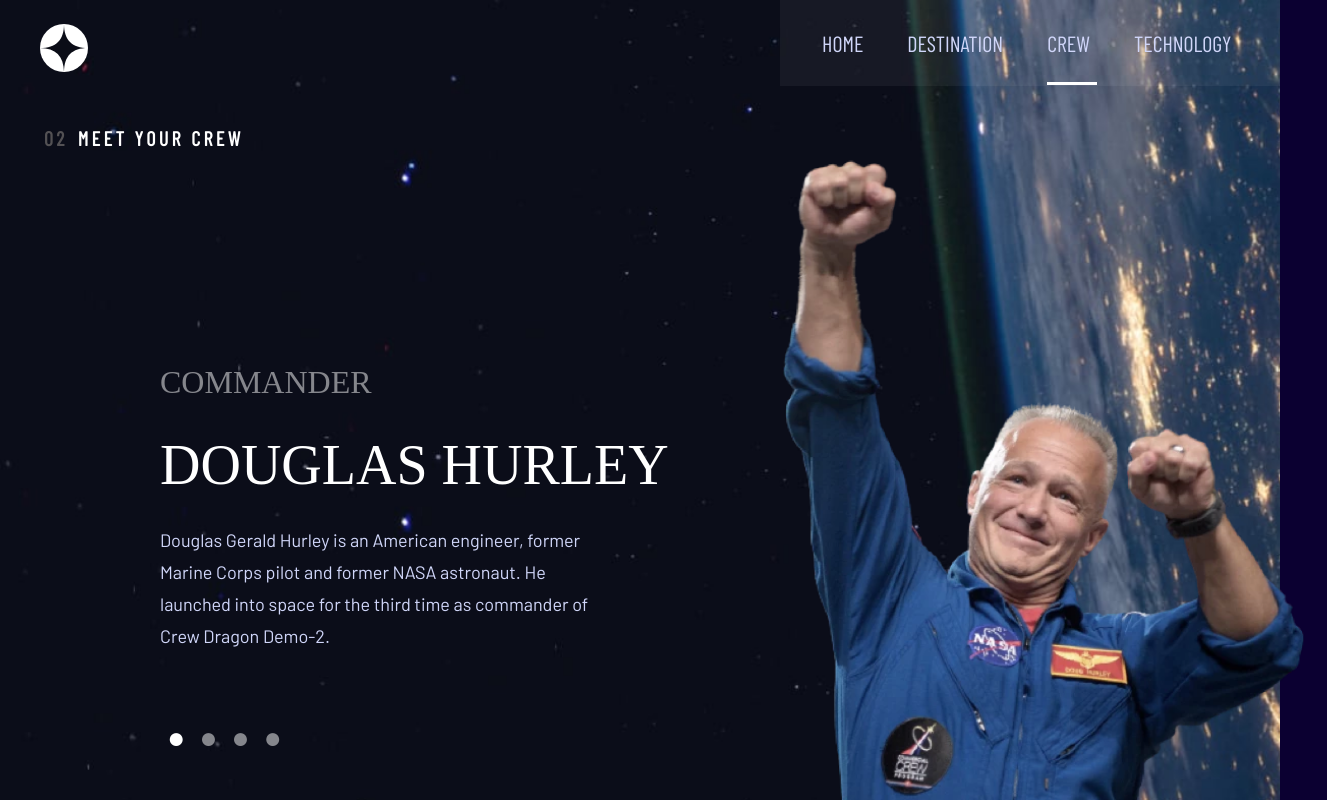
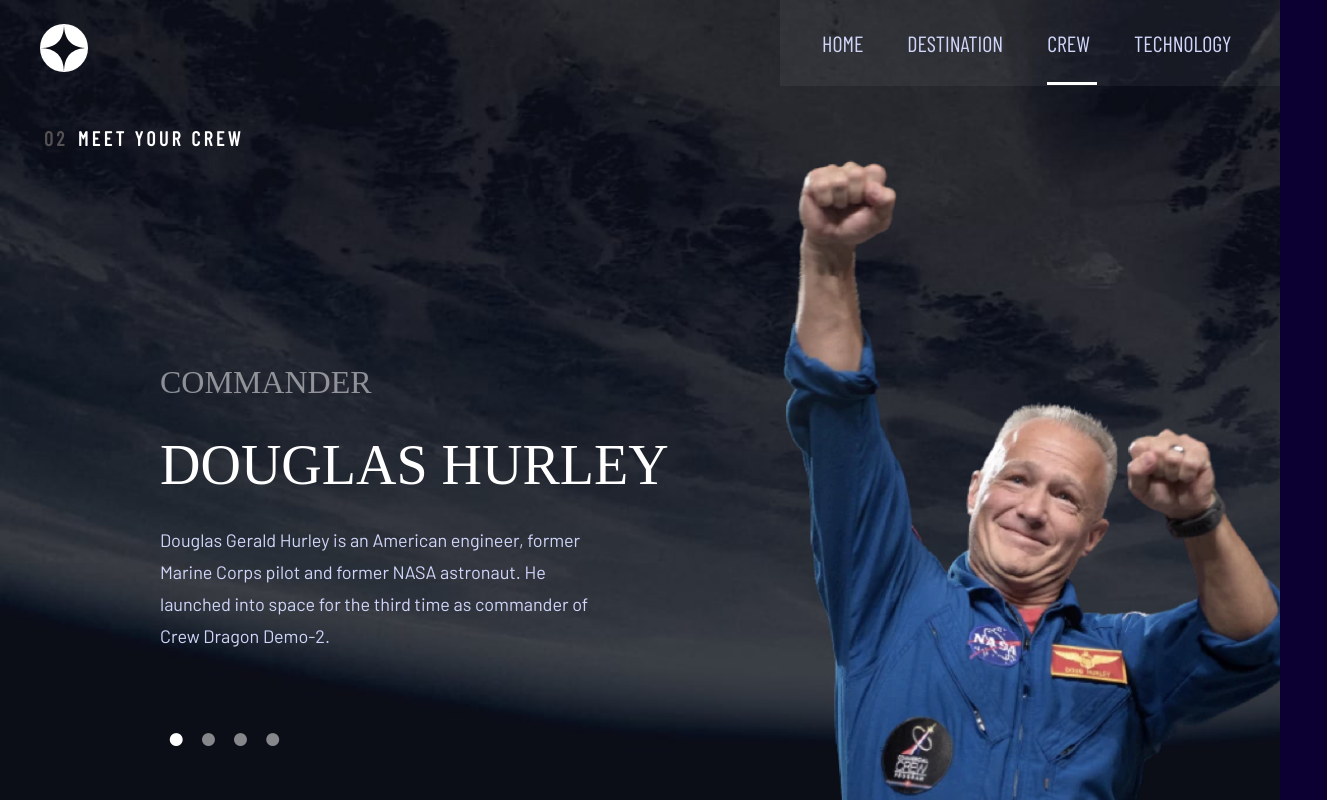
Before and after one commit to SmileAndWaveBoyz/Space, a React (Create React App) app: page /crew in a window 1280 px wide. Shown: the top 800 px of the page, 1327 px wide, since content can reach past the window. Built offline with nearby package versions, Linux system fonts and the light colour scheme; a web font is replaced by a local one.

Commit message:
Background customisation

```diff
--- a/src/App.jsx
+++ b/src/App.jsx
@@ -1,39 +1,24 @@
-import React, {useState} from 'react'
-import {NavLink, Link, Route, Routes} from 'react-router-dom';
+import React, {useState, useEffect} from 'react'
+import {NavLink, Link, Route, Routes, useLocation } from 'react-router-dom';
 import Destinations from "./pages/Destinations";
 import Main from "./pages/Main";
 import Crew from './pages/Crew';
 import Technology from './pages/Technology';
 
-
 function App() {
   const[menuCollapse, setMenuCollapse] = useState(false);
-  const [pageName, setPageName] = useState("home");
+  const [pageName, setPageName] = useState("/");
+  const location = useLocation();
 
-  function changePageName(index) {
-    switch (index) {
-      case 0:
-        setPageName("home");
-        break;
+  useEffect(() => { // This is just for setting the full page ID so we can change it's backround.
+    let destination = location.pathname.slice(1);
+    if (location.pathname ===  "/") {
+      setPageName("home");
+    } else{
+      setPageName(destination);
+    }
 
-      case 1:
-        setPageName("destination");
-        break;
-
-      case 2:
-        setPageName("crew");
-        break;
-
-      case 3:
-        setPageName("technology");
-        break;
-
-      default:
-        break;
-    }
-  }
-
-
+  }, [location]);
 
   return (
     <div id={pageName} className='rootDiv'>
@@ -44,15 +29,16 @@ function App() {
         </button>
 
         <ul className='navItems'>
-          <li className='firstNumberNav'><p>00</p><NavLink to="/" onClick={() => changePageName(0)}>HOME</NavLink></li>
-          <li><p>01</p><NavLink to="/destinations" onClick={() => changePageName(1)}>DESTINATION</NavLink></li>
-          <li><p>02</p><NavLink to="/crew" onClick={() => changePageName(2)}>CREW</NavLink></li>
-          <li><p>03</p><NavLink to="/technology" onClick={() => changePageName(3)}>TECHNOLOGY</NavLink></li>
+          <li className='firstNumberNav'><p>00</p><NavLink to="/">HOME</NavLink></li>
+          <li><p>01</p><NavLink to="/destination">DESTINATION</NavLink></li>
+          <li><p>02</p><NavLink to="/crew">CREW</NavLink></li>
+          <li><p>03</p><NavLink to="/technology">TECHNOLOGY</NavLink></li>
         </ul>
       </nav>
       <Routes>
         <Route path='/' element={<Main/>} />
-        <Route path='/destinations' element={<Destinations/>} />
+        <Route path='/home' element={<Main/>} />
+        <Route path='/destination' element={<Destinations/>} />
         <Route path='/crew' element={<Crew/>} />
         <Route path='/technology' element={<Technology/>} />
       </Routes>
--- a/src/pages/Main.jsx
+++ b/src/pages/Main.jsx
@@ -1,6 +1,11 @@
 import React from "react";
+import { useNavigate  } from 'react-router-dom';
 
 function Main() {
+  const navigate = useNavigate();
+  function handleClick() {
+    navigate('/destination');
+  }
 
   return (
     <main className='hero'>
@@ -9,8 +14,8 @@ function Main() {
           <h1 className='spaceHeading'>SPACE</h1>
           <p>Let's face it; if you want to go to space, you might as well genuinely go to outer space and not hover kind of on the edge of it. Well sit back, and relax because we'll give you a truly out of this world experience!</p>
       </div>
-      <div className="explore">
-          <p><a href="/destinations">EXPLORE</a></p>
+      <div className="explore" onClick={handleClick}>
+          <p><a>EXPLORE</a></p>
       </div>
     </main>
   );
```
